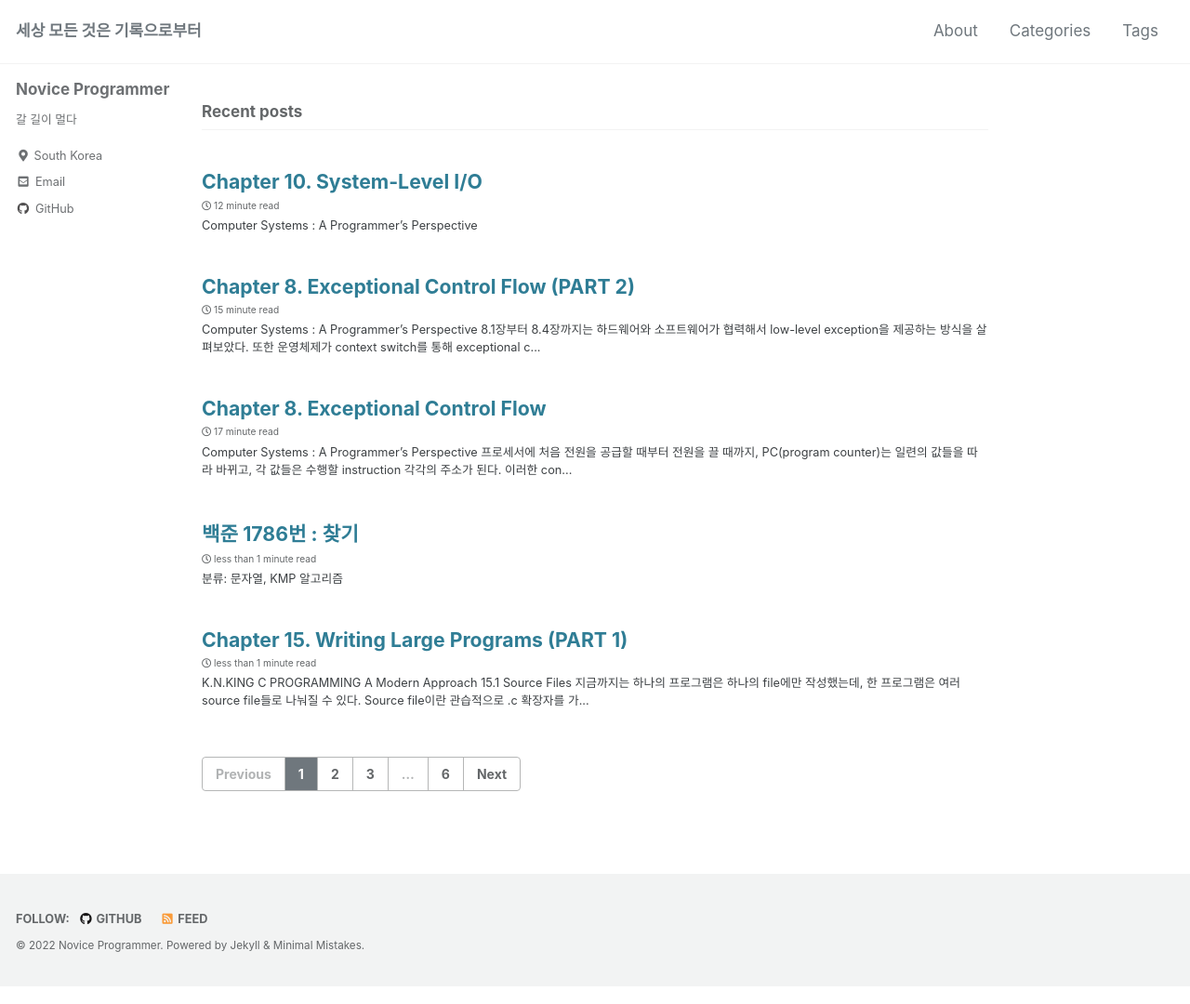
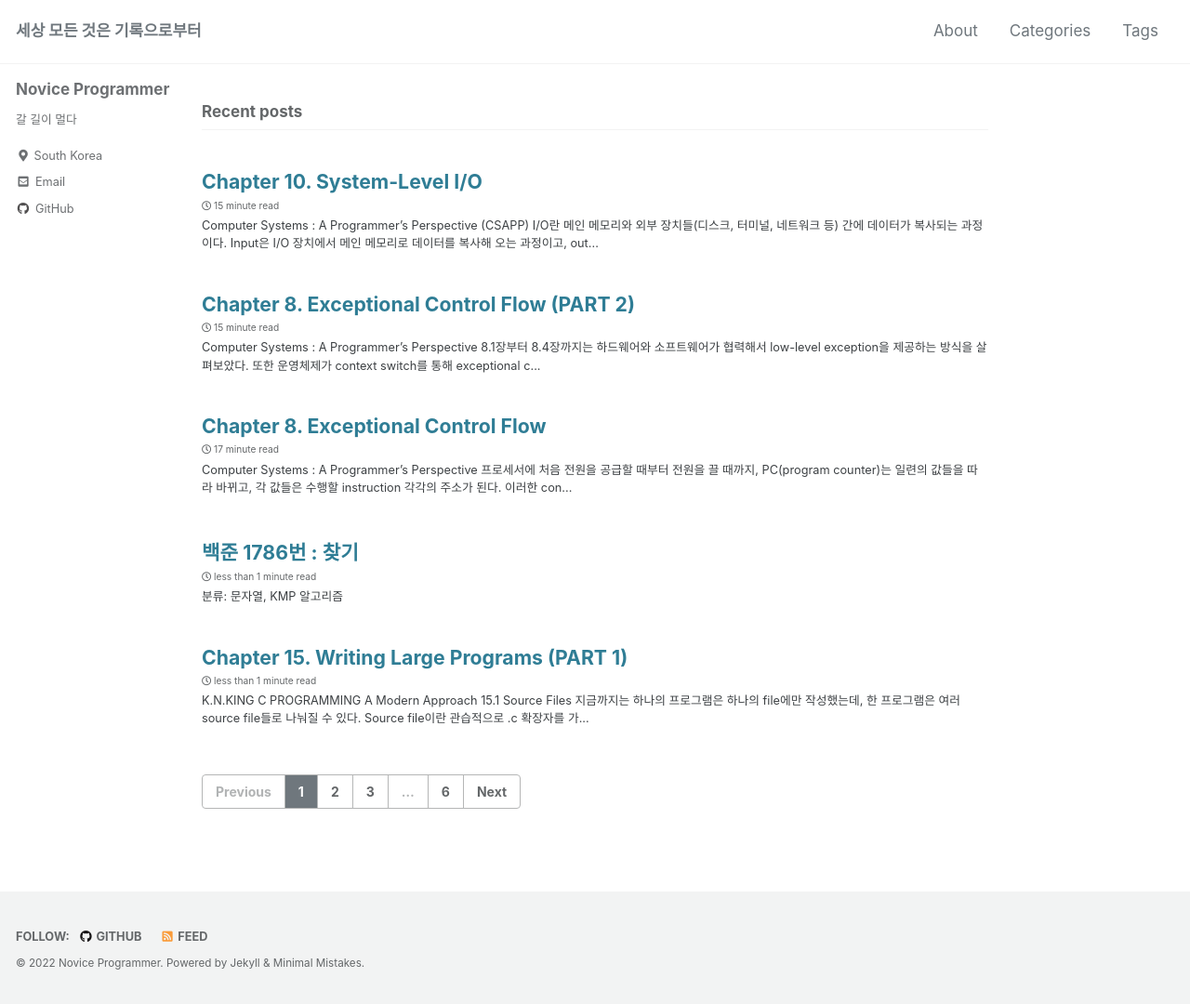
Before and after one commit to JuTaK97/JuTaK97.github.io, a Jekyll site: the page built from index.html, in a window 1280 px wide. Shown: the whole page at 93% size. Built offline with Jekyll 4.4.1, drawn with Linux system fonts in a browser that asks for light colours; cached includes are drawn as plain includes; the list of posts is cut into pages by our own code; part of the change alters nothing that is shown.

Commit message:
Update 2022-03-26-CSAPP-10.md

````diff
--- a/_posts/2022-03-26-CSAPP-10.md
+++ b/_posts/2022-03-26-CSAPP-10.md
@@ -6,8 +6,8 @@ tags :
   - C
 last_modified_at: 2022-03-27T23:14:00-05:00
 ---
-# Computer Systems : A Programmer's Perspective
-
+# Computer Systems : A Programmer's Perspective (CSAPP)
+<br /><br />
 I/O란 메인 메모리와 외부 장치들(디스크, 터미널, 네트워크 등) 간에 데이터가 복사되는 과정이다. Input은 I/O 장치에서 메인 메모리로 데이터를 복사해 오는 과정이고, output은
 메인 메모리에서 I/O 장치로 데이터를 복사해 가는 과정이다.<br />
 모든 언어에서 run-time system은 입출력을 위한 high-level의 기능들을 제공한다. ANSI C에서는 표준 라이브러리가 우리에게 익숙한 `printf`, `scanf`같은 함수를 제공하고, C++에서는
@@ -141,7 +141,7 @@ _RIO_ 의 핵심은 `rio_read` 함수이다. 리눅스의 `read` 함수에 버
 
 <script src="https://gist.github.com/JuTaK97/e92d7107dec9703e9f62cacbecca968a.js"></script>
 
-내부 버퍼로부터 최대 `maxlen` 길이의 text line을 읽는 함수이다. 단순하게 1바이트씩 `rio_read`를 하는 방식으로 구현되어 있다. `rio_read`로 1바이트 읽기를 요청하면 내부 버퍼에서 `char c`로 1바이트를 복사할텐데, 정상적으로 돼서 1이 반환됐으면 읽은 `c`를 `userbuf`의 끝에 추가하고 포인터를 한 칸 뒤로 옮긴다. 읽어서 쓴 1바이트 c가 줄바꿈 문자라면 text line을 다 읽은 것이니 반복문을 나간다. `rio_read`로 1바이트가 정상적으로 읽히지 않을 경우는 EOF와 에러가 있는데, 먼저 에러인 경우는 즉시 -1을 반환한다. EOF인 경우 중에 하나도 읽지 않고 EOF가 난 경우에는 즉시 0을 반환한다. EOF이지만 조금은 읽었을 때와 정상적으로 줄바꿈이 나올 때까지 읽은 경우는 반복문을 나가고, 맨 끝에 0을 붙인 후 읽은 바이트 수인 (n-1)을 반환한다.<br />
+내부 버퍼로부터 최대 `maxlen` 길이의 text line을 읽는 함수이다. 단순하게 1바이트씩 `rio_read`를 하는 방식으로 구현되어 있다. `rio_read`로 1바이트 읽기를 요청하면 내부 버퍼에서 `char c`로 1바이트를 복사할텐데, 정상적으로 돼서 1이 반환됐으면 읽은 `c`를 `userbuf`의 끝에 추가하고 포인터를 한 칸 뒤로 옮긴다. 읽어서 쓴 1바이트 c가 줄바꿈 문자라면 text line을 다 읽은 것이니 반복문을 나간다. `rio_read`로 1바이트가 정상적으로 읽히지 않을 경우는 EOF와 에러가 있는데, 먼저 에러인 경우는 즉시 -1을 반환한다. EOF인 경우 중에 하나도 읽지 않고 EOF가 난 경우에는 즉시 0을 반환한다. EOF이지만 조금은 읽었을 때와 정상적으로 줄바꿈이 나올 때까지 읽은 경우는 반복문을 나가고, 맨 끝에 0을 붙인 후 읽은 바이트 수인 (n-1)을 반환한다.<br /><br />
 `rio_readnb`는 앞에서 다룬 unbuffered 함수인 `rio_readn`의 `read`를 `rio_read`로 바꾼 게 사실상 끝이다. `rio_readn`에서는 sig handler에 의한 interrupt가 있을 때도 따로 처리를 했지만, `rio_read`가 이걸 해 주고 있기 때문에 `rio_readn`에서는 이 부분이 빠졌다. 지금 다루고 있는 함수들이 전부 같은 구조(같은 입력, 같은 출력)을 가지고 있기 때문에 이렇게 이해하기 쉽고 편리하게 만들어 질 수 있다.
 
 ## 10.6 Reading File Metadata
@@ -214,3 +214,43 @@ C에는 higher-level의 입출력 함수들의 모음인 표준 I/O 라이브러
 표준 I/O 라이브러리에서는 파일을 _stream_ 으로 모델링한다. Stream buffer는 RIO의 버퍼와 같은 용도로, 비용이 큰 Linux I/O 시스템 콜의 횟수를 줄이기 위함이다.
 
 ## 10.11 Putting It Together:Which I/O Functions Should I Use?
+Unix I/O는 운영 체제의 커널 위에 구축되어 있다. Application들은 `open`, `close`, `lseek`와 같은 함수들을 이용해서 이 기능에 접근할 수 있다.<br />
+higher-level의 RIO와 표준 I/O 라이브러리는 Unix I/O를 기반으로 깔고 만들어졌다. RIO는 short count나 interrupt에 robust하게 대응하고 버퍼를 사용해서 text line을 빠르게 읽어올 수 있는  wrapper function이고, 표준 I/O 라이브러리는 좀 더 복잡하고 편리한 기능들을 제공한다. <br />
+그렇다면 우리는 언제 어떤 걸 써야 할까? 기본적인 가이드라인은 다음과 같다.
+> G1 : 가능하면 표준 I/O 라이브러리를 써라.
+
+표준 라이브러리는 디스크와 터미널 장비들과의 입출력을 위한 최선의 선택이다. 대다수의 C 프로그래머들은 `stat`같은 예외 기능 외에는 항상 표준 라이브러리를 쓰지, Unix I/O 함수들을 굳이 힘들게 쓰지 않는다.
+
+>G2: Binary file을 읽을 때는 `scanf`나 `rio_readlineb` 를 쓰면 안 된다.
+
+이 두 함수는 텍스트 파일을 읽는 데 특화되어 있어서 예상치 못하고 이상한 에러들이 발생할 수 있다. 예를 들면, 텍스트에서 줄바꿈 문자에 해당하는 character는 binary file에는 잔뜩 널려 있을 수 있다.
+
+>G3: 네트워크 소켓에 입출력할때는 RIO를 사용하라.
+
+아쉽지만 표준 입출력 라이브러리는 네트워크에서 입출력을 수행할 때 귀찮은 문제들이 좀 발생한다. 11장에서 다룬다고 한다.
+<br />
+표준 I/O의 _stream_ 은 프로그램이 입력과 출력을 같은 stream에서 할 수 있다는 점에서 _full duplex_, 즉 완전한 복층 구조이다. 하지만 소켓에서 생기는 제한 사항으로 인해 stream이 가지는 제한 사항이 존재한다.
+
+> Restriction 1: 입력 함수가 출력 함수 직후에 이루어 지는 경우
+
+입력 함수는 사이에 `fflush`, `fseek`, `fsetpos`나 `rewind` 없이 출력 함수 다음에 나오면 안 된다. `fflush`는 해당 스트림의 버퍼를 모두 비우는 함수이고, 나머지 세 개의 함수는 Unix I/O의 `lseek`을 사용해서 current file position을 원위치시킨다.
+
+> Restriction 2: 출력 함수가 입력 함수 직후에 이루어지 지는 경우
+
+출력 함수는 사이에 `fseek`, `fsetpos`나 `rewind` 없이 입력 함수 다음에 나오면 안 된다(입력 함수가 EOF를 만나는 경우 제외). <br />
+
+이런 제한 사항들은 network application에서 문제가 되는데, 소켓에서는 `lseek`를 쓸 수가 없기 때문이다. 매번 입력 함수 전마다 flush를 하면 첫 번째 제한 사항은 처리할 수 있지만, 두 번째 제한 사항을 해결하려면 동일한 socket descriptor에 stream을 두 개(하나는 읽기용, 하나는 쓰기용) 열어야 한다.
+```c
+FILE *fpin, *fpout;
+
+fpin = fdopen(sockfd, "r");
+fpout = fdopen(socked, "w");
+```
+하지만 이렇게 하면 또 문제가 되는 게, 두 stream의 메모리 리소스를 free해 줘서 메모리 누수를 막아야 하기 때문에 각각 `fclose`를 해야 하는데 12장에서 배울 쓰레드에서는 이미 닫힌 descriptor를 또 닫는 것은 재앙적인 문제가 될 수 있다.<br />
+따라서 네트워크 소켓에 입출력을 할 때는 표준 I/O가 아닌 RIO를 쓰기를 권장한다. Formatted I/O가 필요하다면 `sprintf`로 format화해서 메모리에 저장한 다음에 `rio_written`으로 소켓에 쓰고, `rio_readlineb`로 소켓을 통째로 읽은 다음 `ssanf`로 포맷화 해야한다.
+
+## 10.12 Summary
+리눅스는 Unix I/O 모델을 기반으로 소수의 system-level 함수들을 제공한다. 이들은 파일을 열고 닫고, 읽고 쓰고, metadata에 접근하거나 I/O redirection을 수행할 수 있다. 하지만 리눅스의 `read`와 `write`는 short count가 발생할 수 있기 때문에 응용 프로그램들은 이를 적절히 처리해 줘야 한다.<br />
+Unix I/O를 직접 사용하는 대신, RIO 패키지에는 short count를 알아서 처리해 주는 함수들이 마련되어 있다. Short count가 발생했더라도 요청한 만큼 입출력이 끝날 때까지 반복해서 `read`나 `write`를 요청하는 방식으로 해결한다.<br />
+리눅스 커널은 open file을 나타내기 위해 세 가지 자료구조를 사용한다. Descriptor table은 file descriptor로 인덱싱 되어 있고, entry에는 open file table을 기리키는 포인터가 들어 있고 open file table에는 파일의 v-node table을 가리키는 포인터가 들어 있는 entry가 있다. Descriptor table은 각 프로세스마다 개별적으로 가지고, open file table과 v-node table은 모든 프로세스가 공유한다. 이러한 구조를 잘 이해하는 것은 file sharing과 I/O redirection을 명확히 이해하는 데 큰 도움이 된다.<br />
+표준 I/O 라이브러리는 Unix I/O를 기반으로 만들어졌고, 강력한 higher-level의 입출력 함수를 제공한다. 대부분의 경우 응용 프로그램에서 표준 라이브러리는 Unix I/O 보다 간단하고 선호되지만, network application의 경우에는 호환이 잘 되지 않는 부분이 있기 때문에 Unix I/O를 사용해야 하는 부분이 있다.<br />
````
